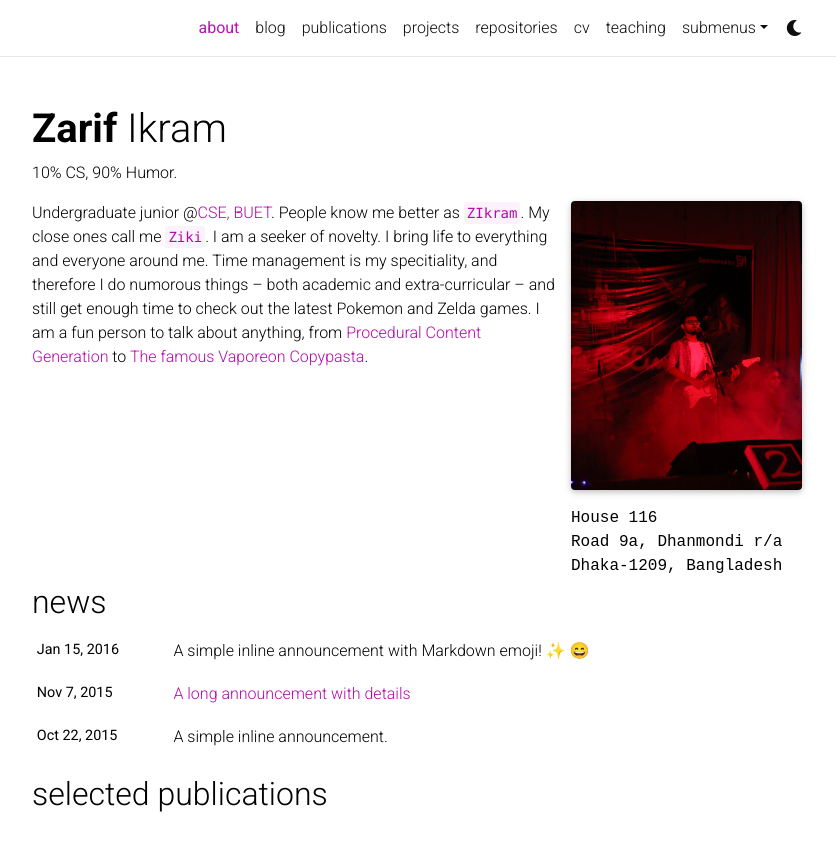
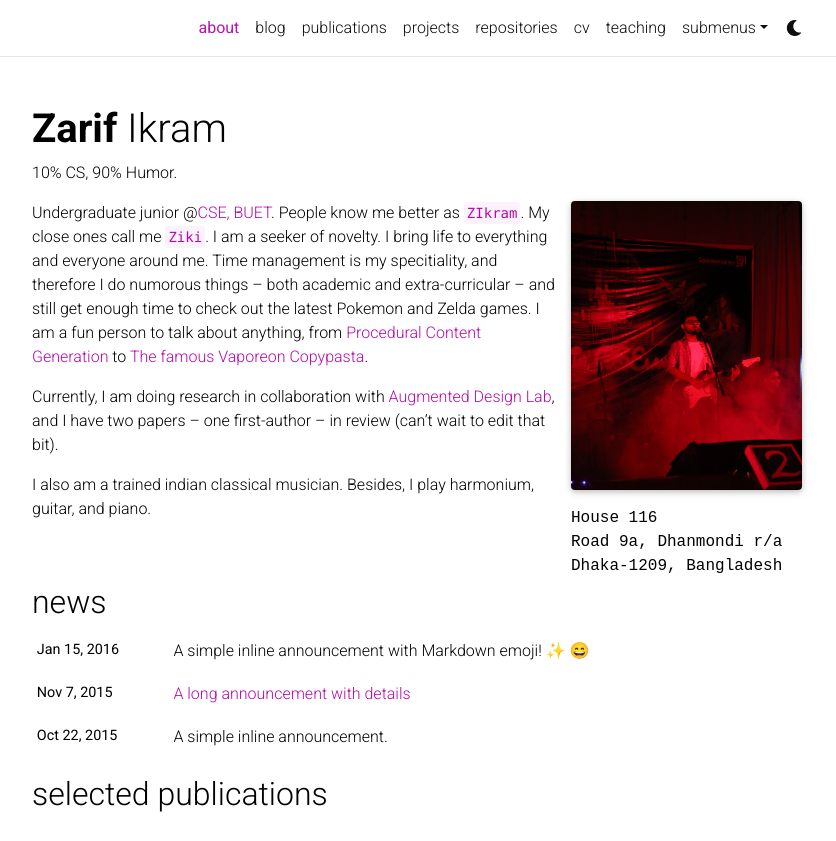
Before and after one commit to zarifikram/zarifikram.github.io, a Jekyll site: the page built from _pages/about.md, in a window 1280 px wide and 1130 px high, cut to the strip 0-841 px from the top of the window. Shown: the whole strip, without its empty margins (223-1059 px from the left). Built offline with Jekyll 4.4.1, drawn with Linux system fonts in a browser that asks for light colours; full-size pictures stand in for the smaller copies a plugin makes; emoji names are drawn with the system emoji font; comment, search, counter and statistics services are not loaded; a style sheet for code colours, icons or effects is not loaded.

Commit message:
Update about.md

```diff
--- a/_pages/about.md
+++ b/_pages/about.md
@@ -20,6 +20,9 @@ social: true  # includes social icons at the bottom of the page
 
 Undergraduate junior @[CSE, BUET](https://cse.buet.ac.bd). People know me better as `ZIkram`. My close ones call me `Ziki`. I am a seeker of novelty. I bring life to everything and everyone around me. Time management is my specitiality, and therefore I do numorous things -- both academic and extra-curricular -- and still get enough time to check out the latest Pokemon and Zelda games. I am a fun person to talk about anything, from [Procedural Content Generation](https://en.wikipedia.org/wiki/Procedural_generation) to [The famous Vaporeon Copypasta](https://knowyourmeme.com/memes/vaporeon).
 
+Currently, I am doing research in collaboration with [Augmented Design Lab](https://github.com/AugmentedDesignLab), and I have two papers -- one first-author -- in review (can't wait to edit that bit).
+
+I also am a trained indian classical musician. Besides, I play harmonium, guitar, and piano.
 
 <!-- Tell the world about yourself. Link to your favorite [subreddit](http://reddit.com). You can put a picture in, too. The code is already in, just name your picture `prof_pic.jpg` and put it in the `img/` folder.
 
```
